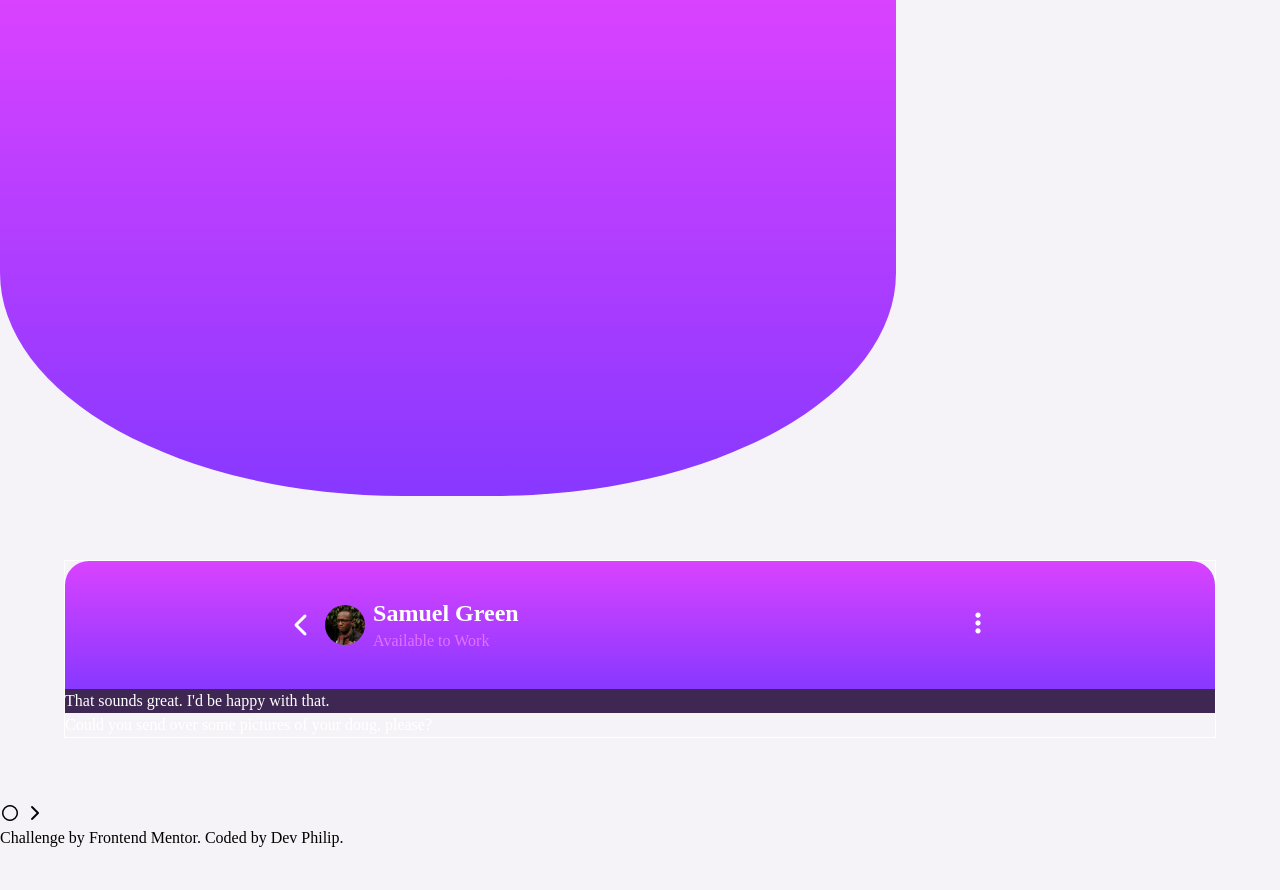
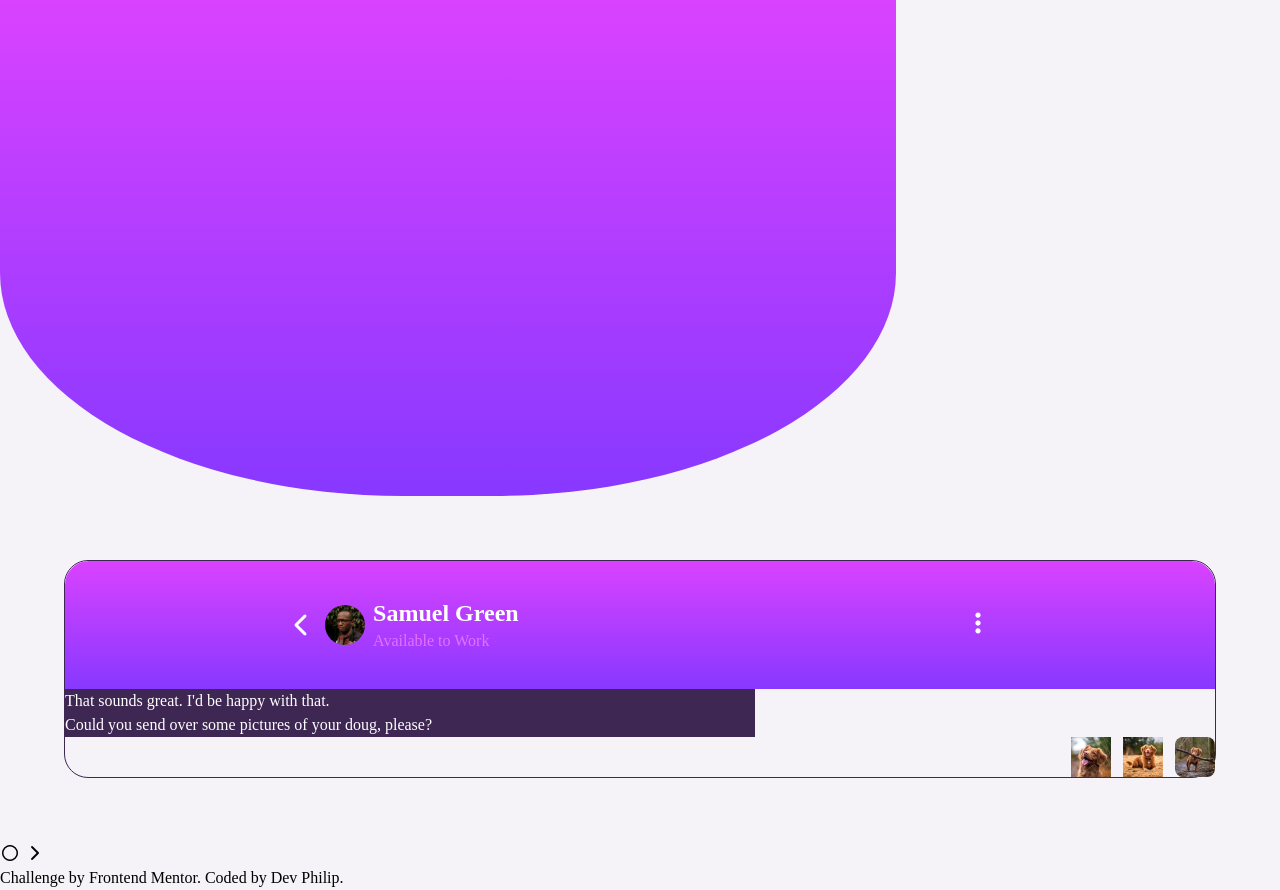
Before and after one commit to terhemeniorwua-png/chap-app-illustration, a website: page index.html in a window 1280 px wide. Before the commit the page ends 850 px from the top, so only its background shows below. Drawn offline with Linux system fonts and the light colour scheme.

Commit message:
add first right and first left chats

```diff
--- a/index.html
+++ b/index.html
@@ -15,26 +15,31 @@
       <!-- graadient background -->
       <div class="background gradient"></div>
       <!-- mobile -->
-      <div class="mobile rounded-t-3xl">
-        <div class="border border-[var(--color-purple) bg-[var(--color-gray)] rounded-3xl]">
+      <div class="mobile rounded-3xl">
+        <div class="border border-(--color-purple) bg-(--color-gray) rounded-3xl space-y-5">
           <div class="gradient rounded-t-3xl flex justify-around items-center h-32">
             <div class="flex items-center gap-2">
               <i class="fa-solid fa-chevron-left text-2xl"></i>
               <img src="images/avatar.jpg" alt="" class="size-10 rounded-full">
               <div>
                 <h2 class="text-2xl font-black">Samuel Green</h2>
-                <h5 class="text-[var(--color-pink)]">Available to Work</h5>
+                <h5 class="text-(--color-pink)">Available to Work</h5>
               </div>
               </div>
               <h2><i class="fa-solid fa-ellipsis-vertical text-2xl"></i>  </h2>
             </div>
-            <div class="m-3 py-5 space-y-5">
+            <div class="pt-3 w-[60%]">
                 <div class="leftChat">
                   <p>That sounds great. I'd be happy with that.</p>
                 </div>
-                <div class="rightChat">
+                <div class="leftChat">
                   <p>Could you send over some pictures of your doug, please?</p>
                </div>
+            </div>
+            <div class="flex justify-end items-center gap-3 pr-5">
+              <img src="images/dog-image-1.jpg" alt="" class="size-10">
+              <img src="images/dog-image-2.jpg" alt="" class="size-10">
+              <img src="images/dog-image-3.jpg" alt="" class="size-10 rounded-lg">
             </div>
 
 
--- a/src/input.css
+++ b/src/input.css
@@ -40,8 +40,14 @@ body{
 .mobile{
     padding:5%;
     color:white;
+    /* background-color: red; */
+    width: 100%;
 }
 .leftChat{
     background: var(--color-purple);
     color: Purple 600;
 }
+.rightChat{
+    background: var(--color-purple);
+    color: Gray 500 ;
+}
```
Also changed, not shown: src/output.css.
